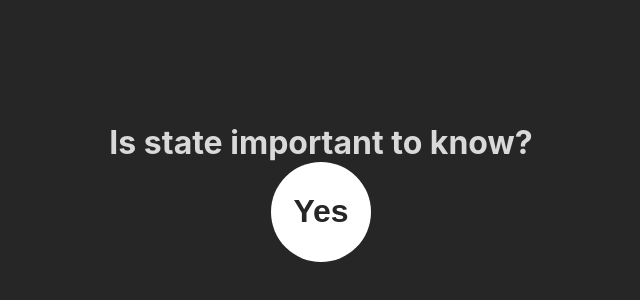
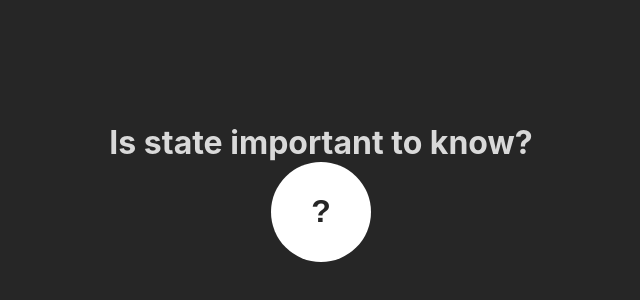
Before and after one commit to candytale55/react-state-projects, a React (Vite) app: page / in a window 1280 px wide. Shown: the part 208-508 px from the top of the page, without its empty margins (319-959 px from the left). Built offline with nearby package versions, Linux system fonts and the light colour scheme.

Commit message:
feat: add state variable with React.useSState()
Replace hard-coded "Yes" on the page with state using React.useState
To be changed later, it has an index to avoid the error "Functions are
not valid as a React child."

```diff
--- a/src/components/yes/Yes.jsx
+++ b/src/components/yes/Yes.jsx
@@ -1,8 +1,14 @@
 import React from 'react'
 import './assets/styles.css'
 
+
+/**
+     * Challenge: Replace our hard-coded "Yes" on the page with
+     * some state initiated with React.useState()
+     */
+
 export default function Yes() {
-    const result = React.useState("Yes")
+    const result = React.useState("?")
     console.log(result)
     return (
         <main>
```
